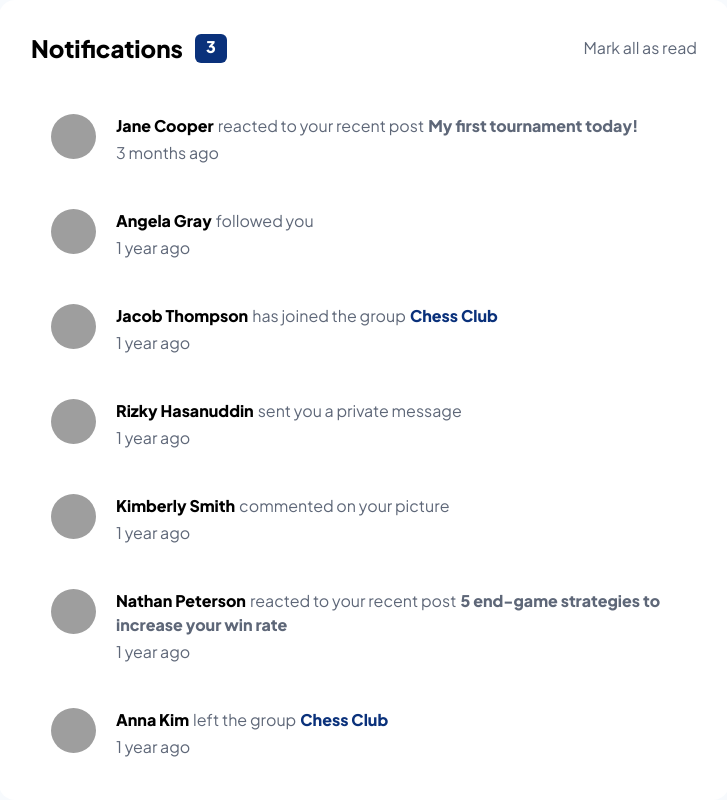
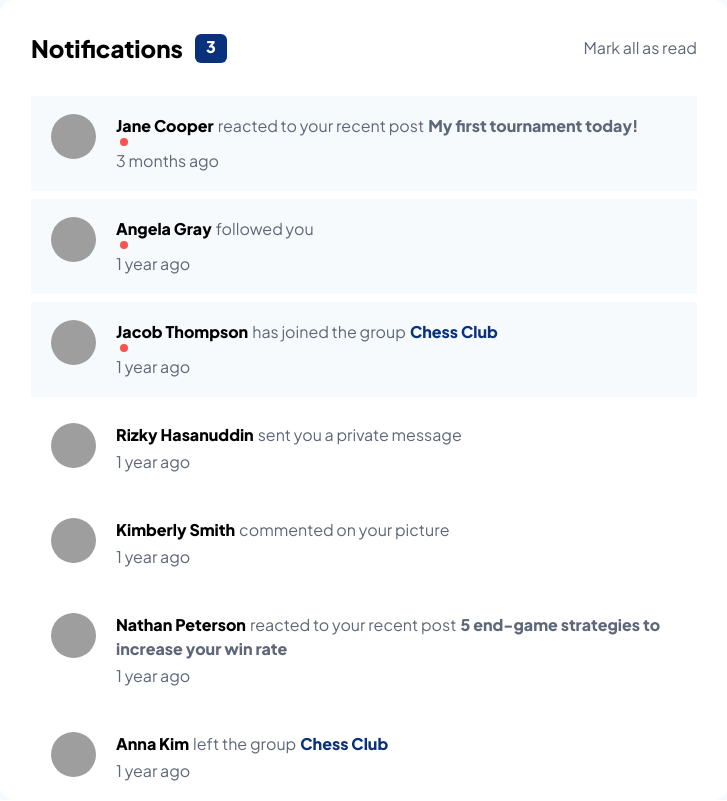
Before and after one commit to AntonioTrupac/notifications, a React (Vite) app in the folder notifications/: page / in a window 1280 px wide. Shown: the whole page, without its empty margins (276-1003 px from the left). Built offline with nearby package versions, Linux system fonts and the light colour scheme; grey boxes are pictures that could not be loaded.

Commit message:
read/unread

```diff
--- a/notifications/package.json
+++ b/notifications/package.json
@@ -15,6 +15,8 @@
     "eslint-config-prettier": "^8.6.0",
     "eslint-plugin-simple-import-sort": "^10.0.0",
     "eslint-plugin-unused-imports": "^2.0.0",
+    "jotai": "^2.0.0",
+    "json-server": "^0.17.1",
     "react": "^18.2.0",
     "react-dom": "^18.2.0"
   },
--- a/notifications/src/components/notifications/Card.tsx
+++ b/notifications/src/components/notifications/Card.tsx
@@ -1,5 +1,7 @@
 import Avatar from "./Avatar";
+
 import { timeAgo } from "./util";
+
 interface CardProps {
   notification: {
     id: number;
@@ -12,9 +14,10 @@ interface CardProps {
     date: string;
   };
   className?: string;
+  count: number;
 }
 
-const Card = ({ notification, className }: CardProps) => {
+const Card = ({ notification, className, count }: CardProps) => {
   const relativeTime = timeAgo(notification.date);
 
   return (
@@ -39,6 +42,11 @@ const Card = ({ notification, className }: CardProps) => {
               {notification.boldContent}
             </a>
           )}
+
+          {notification.id <= 3 && count > 0 && (
+            //red dot
+            <div className=" ml-1 h-[8px] w-[8px] rounded-full bg-primary-red " />
+          )}
         </div>
 
         <div className="mt-[3px] text-dark-grayish">{relativeTime}</div>
--- a/notifications/src/components/notifications/Header.tsx
+++ b/notifications/src/components/notifications/Header.tsx
@@ -1,14 +1,24 @@
-const Header = () => {
+interface HeaderProps {
+  count: number;
+  setCount: (count: number) => void;
+}
+
+const Header = ({ count, setCount }: HeaderProps) => {
   return (
     <div className="flex justify-between">
       <div className="flex items-center">
         <h1 className="text-2xl font-extrabold">Notifications</h1>
-        <span className="rad ml-3 rounded-md bg-primary-blue px-[11px] pt-[1px] pb-1 font-extrabold text-white">
-          3
-        </span>
+        {count === 0 ? null : (
+          <span className="rad ml-3 rounded-md bg-primary-blue px-[11px] pt-[1px] pb-1 font-extrabold text-white">
+            {count}
+          </span>
+        )}
       </div>
 
-      <button className="text-dark-grayish active:text-primary-blue">
+      <button
+        className="text-dark-grayish active:text-primary-blue"
+        onClick={() => setCount(0)}
+      >
         Mark all as read
       </button>
     </div>
--- a/notifications/src/components/notifications/Notifications.tsx
+++ b/notifications/src/components/notifications/Notifications.tsx
@@ -1,21 +1,44 @@
 import Card from "./Card";
 import Header from "./Header";
+
+import { useAtom } from "jotai";
+import { atomWithStorage } from "jotai/utils";
+import { mockNotifications } from "./util";
 
 interface NotificationsProps {
   className?: string;
 }
 
+// using jotai here just to persist the count in local storage
+// could have been done with useState as well but state would have been lost on refresh
+// this is just to show how jotai can be used with other libraries
+// the solution with the right api here would be to have a read/unread field in the notification object
+// and then just filter the notifications array to get the count
+// and then use the read/unread field to determine if the notification is read or not
+// to read all notifications, we would just set the read field to true for all notifications via an POST api call or a mutation
+// or through the cache if using something like apollo/react-query
+
+export const unreadNotificationsCountAtom = atomWithStorage(
+  "unreadNotifCount",
+  mockNotifications.filter((notification) => !notification.read).length
+);
+
 const Notifications = ({ className }: NotificationsProps) => {
+  const [count, setCount] = useAtom(unreadNotificationsCountAtom);
+
   return (
     <div className={className}>
-      <Header />
+      <Header count={count} setCount={setCount} />
 
       <div className="mt-8">
         {mockNotifications.map((notification) => (
           <Card
+            count={count}
             key={notification.id}
             notification={notification}
-            className="mb-2 flex items-start py-[18px] pl-5 pr-8"
+            className={`mb-2 flex items-start py-[18px] pl-5 pr-8 ${
+              count > 0 && notification.id <= 3 ? "bg-light-gray" : ""
+            }`}
           />
         ))}
       </div>
@@ -24,76 +47,3 @@ const Notifications = ({ className }: NotificationsProps) => {
 };
 
 export default Notifications;
-
-const mockNotifications = [
-  {
-    id: 1,
-    username: "Jane Cooper",
-    content: "reacted to your recent post",
-    boldContent: "My first tournament today!",
-    privateMessage: "",
-    type: "post",
-    imageUrl: "https://i.pravatar.cc/150?img=1",
-    date: "2022-10-30T14:01:59.689Z",
-  },
-  {
-    id: 2,
-    username: "Angela Gray",
-    content: "followed you",
-    boldContent: "",
-    privateMessage: "",
-    type: "follow",
-    imageUrl: "https://i.pravatar.cc/150?img=2",
-    date: "2022-01-15T14:01:59.689Z",
-  },
-  {
-    id: 3,
-    username: "Jacob Thompson",
-    content: "has joined the group",
-    boldContent: "Chess Club",
-    privateMessage: "",
-    type: "group",
-    imageUrl: "https://i.pravatar.cc/150?img=3",
-    date: "2022-01-14T14:01:59.689Z",
-  },
-  {
-    id: 4,
-    username: "Rizky Hasanuddin",
-    content: "sent you a private message",
-    boldContent: "",
-    privateMessage: "",
-    type: "message",
-    imageUrl: "https://i.pravatar.cc/150?img=4",
-    date: "2022-01-13T14:01:59.689Z",
-  },
-  {
-    id: 5,
-    username: "Kimberly Smith",
-    content: "commented on your picture",
-    privateMessage: "",
-    boldContent: "",
-    type: "comment",
-    imageUrl: "https://i.pravatar.cc/150?img=5",
-    date: "2022-01-12T14:01:59.689Z",
-  },
-  {
-    id: 6,
-    username: "Nathan Peterson",
-    content: "reacted to your recent post",
-    privateMessage: "",
-    type: "post",
-    boldContent: "5 end-game strategies to increase your win rate",
-    imageUrl: "https://i.pravatar.cc/150?img=6",
-    date: "2022-01-11T14:01:59.689Z",
-  },
-  {
-    id: 7,
-    username: "Anna Kim",
-    content: "left the group",
-    boldContent: "Chess Club",
-    privateMessage: "",
-    type: "group",
-    imageUrl: "https://i.pravatar.cc/150?img=7",
-    date: "2022-01-10T14:01:59.689Z",
-  },
-];
--- a/notifications/src/components/notifications/util.ts
+++ b/notifications/src/components/notifications/util.ts
@@ -37,3 +37,83 @@ const calculateTimeDifference = (timeInMs: number) => {
     unit: "",
   };
 };
+
+export const mockNotifications = [
+  {
+    id: 1,
+    username: "Jane Cooper",
+    content: "reacted to your recent post",
+    boldContent: "My first tournament today!",
+    privateMessage: "",
+    type: "post",
+    imageUrl: "https://i.pravatar.cc/150?img=1",
+    date: "2022-10-30T14:01:59.689Z",
+    read: false,
+  },
+  {
+    id: 2,
+    username: "Angela Gray",
+    content: "followed you",
+    boldContent: "",
+    privateMessage: "",
+    type: "follow",
+    imageUrl: "https://i.pravatar.cc/150?img=2",
+    date: "2022-01-15T14:01:59.689Z",
+    read: false,
+  },
+  {
+    id: 3,
+    username: "Jacob Thompson",
+    content: "has joined the group",
+    boldContent: "Chess Club",
+    privateMessage: "",
+    type: "group",
+    imageUrl: "https://i.pravatar.cc/150?img=3",
+    date: "2022-01-14T14:01:59.689Z",
+    read: false,
+  },
+  {
+    id: 4,
+    username: "Rizky Hasanuddin",
+    content: "sent you a private message",
+    boldContent: "",
+    privateMessage: "",
+    type: "message",
+    imageUrl: "https://i.pravatar.cc/150?img=4",
+    date: "2022-01-13T14:01:59.689Z",
+    read: true,
+  },
+  {
+    id: 5,
+    username: "Kimberly Smith",
+    content: "commented on your picture",
+    privateMessage: "",
+    boldContent: "",
+    type: "comment",
+    imageUrl: "https://i.pravatar.cc/150?img=5",
+    date: "2022-01-12T14:01:59.689Z",
+    read: true,
+  },
+  {
+    id: 6,
+    username: "Nathan Peterson",
+    content: "reacted to your recent post",
+    privateMessage: "",
+    type: "post",
+    boldContent: "5 end-game strategies to increase your win rate",
+    imageUrl: "https://i.pravatar.cc/150?img=6",
+    date: "2022-01-11T14:01:59.689Z",
+    read: true,
+  },
+  {
+    id: 7,
+    username: "Anna Kim",
+    content: "left the group",
+    boldContent: "Chess Club",
+    privateMessage: "",
+    type: "group",
+    imageUrl: "https://i.pravatar.cc/150?img=7",
+    date: "2022-01-10T14:01:59.689Z",
+    read: true,
+  },
+];
```
Also changed, not shown: 1 other file (tests, documents, lock files or other folders).
